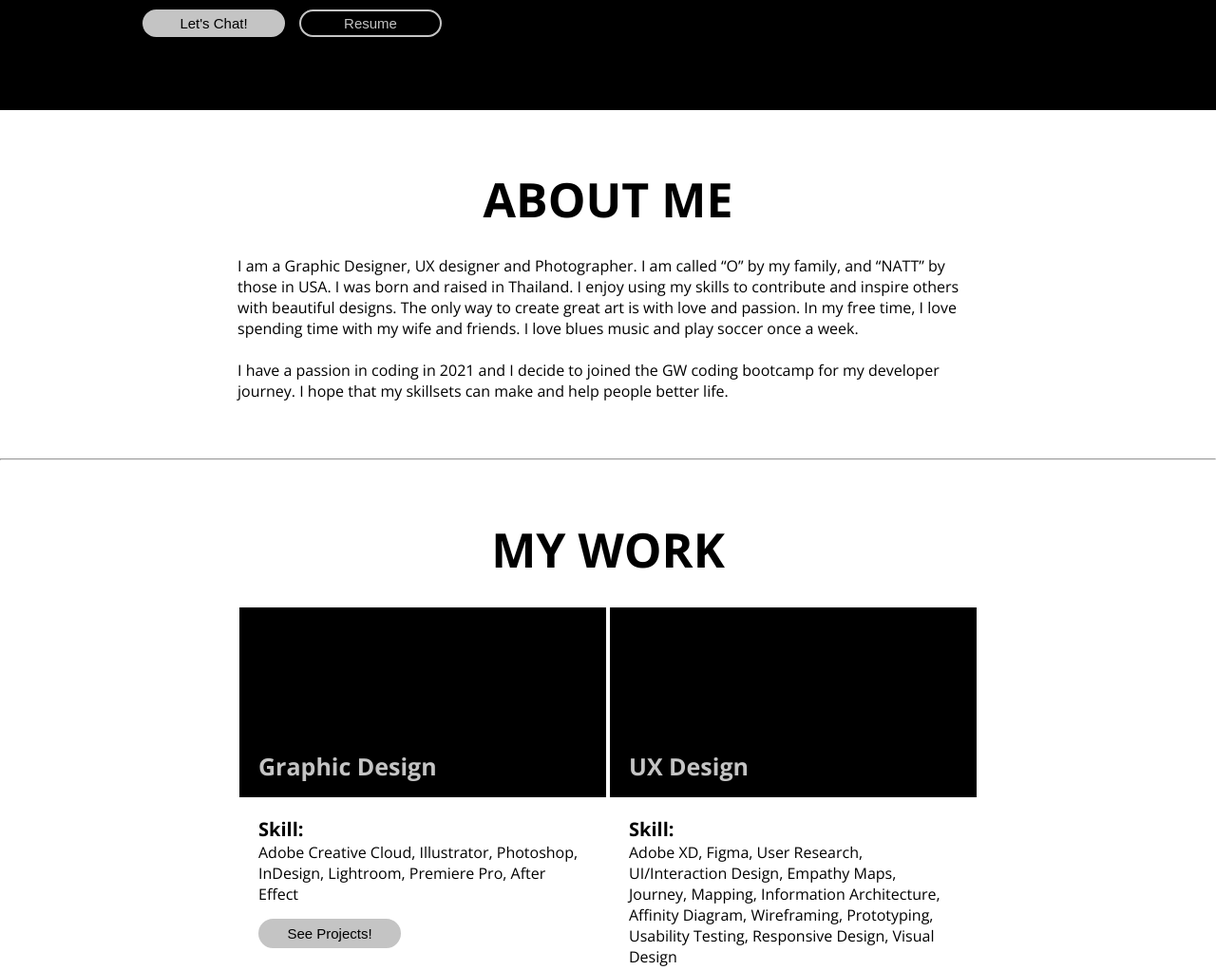
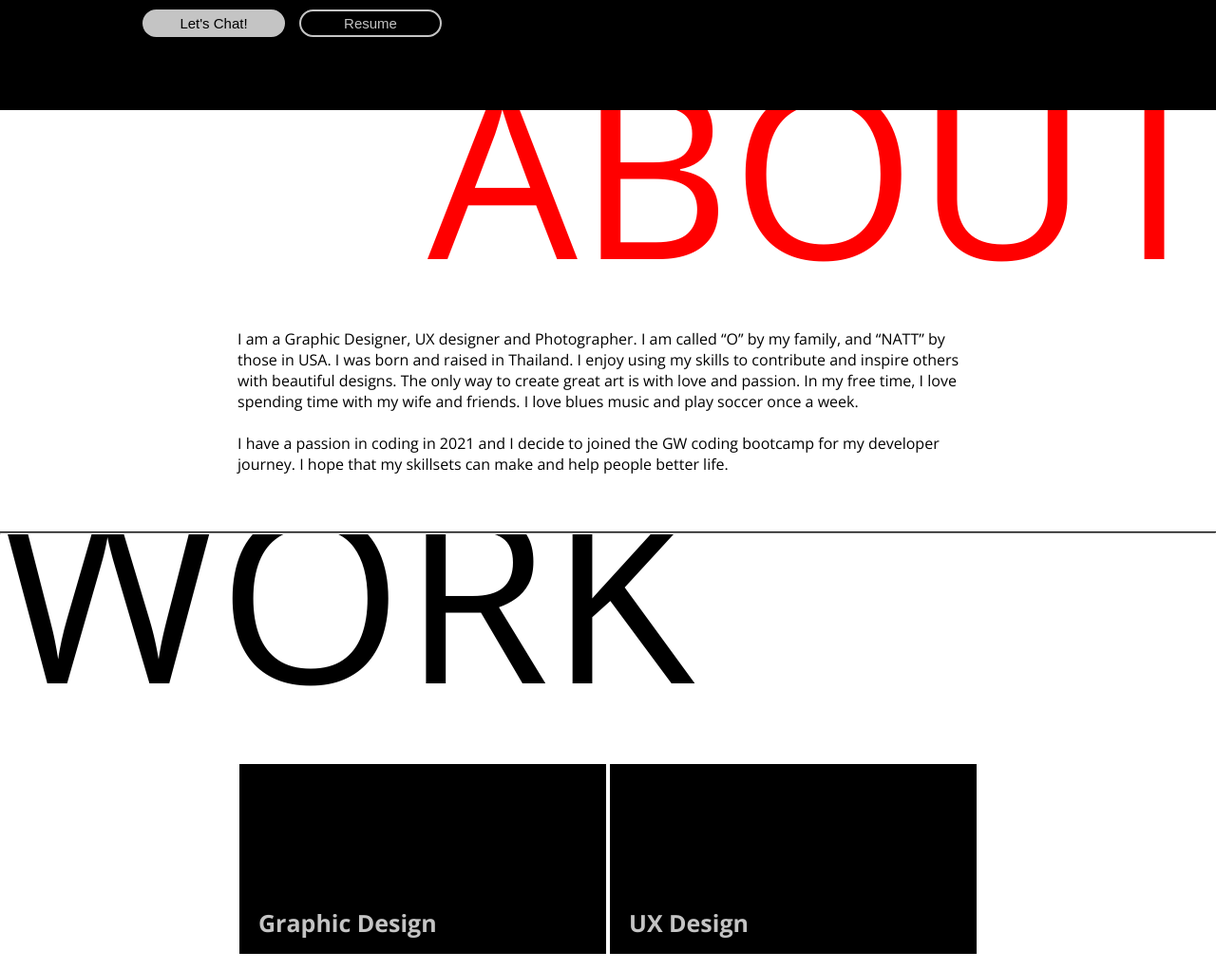
Before and after one commit to NFoithong/Natthaphon-portfolio, a plain HTML site: page index.html in a window 1280 px wide. Shown: the part 516-1538 px from the top of the page at 95% size. Drawn offline with nearby package versions, Linux system fonts and the light colour scheme; a web font is replaced by a local one.

Commit message:
add css style into about section

```diff
--- a/assets/css/styles.css
+++ b/assets/css/styles.css
@@ -32,6 +32,9 @@ header {
     justify-content: space-between;
     text-decoration: none;
     padding: 15px 150px;
+    z-index: 9999;
+    position: sticky;
+    top: 0;
 }
 
 header a {
@@ -75,6 +78,8 @@ section {
 .hero {
     height: 550px;
     background-color: #000;
+    position: relative;
+    z-index: 1;
 }
 
 .hero-cta {
@@ -143,8 +148,34 @@ button {
     text-align: center;
 }
 
+#about-me {
+    background-color: white;
+    border-bottom: 1px solid #000;
+}
+
+
+/* .about-me-scetion {
+    position: relative;
+} */
+
+.about-me {
+    margin: -170px 0 0 200px;
+    font-size: 250px;
+    font-weight: lighter;
+    color: red;
+    position: relative;
+}
+
 
 /* My work */
+
+.work {
+    margin: -170px 0 0 -550px;
+    font-size: 250px;
+    font-weight: lighter;
+    position: relative;
+    z-index: -2;
+}
 
 .cards {
     width: 100%;
--- a/index.html
+++ b/index.html
@@ -62,7 +62,7 @@
     <!-- "About me" section -->
     <section id="about-me">
         <div>
-            <h2 class="title">ABOUT ME</h2>
+            <h2 class="title about-me">ABOUT</h2>
         </div>
         <div>
             <p>
@@ -78,8 +78,9 @@
 
     <!-- "My work" section -->
     <section id="my-work">
-
-        <h2 class="title">MY WORK</h2>
+        <div>
+            <h2 class="title work">WORK</h2>
+        </div>
 
         <div class="cards">
             <!-- Graphic design -->
@@ -167,8 +168,8 @@
 
             <div>
                 <p>
-                    ?????????
-                    <br /> Let us know and we'll be happy to talk to you!
+                    If you'd like to talk about working with me,
+                    <br /> feel free to reach out!
                 </p>
                 <address>
                     20729 Heron landing dr <br/>
```
